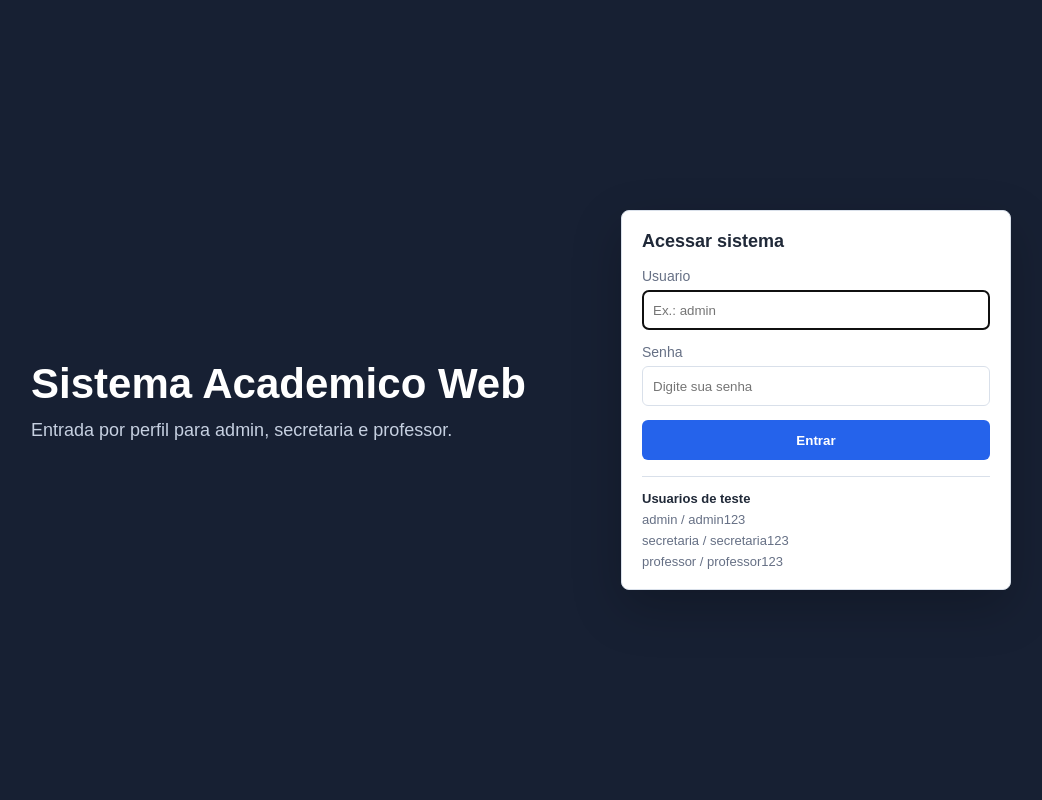
After one commit to carlosbarth-dev/sistema_academico_web, a Flask app: page /login in a window 1280 px wide. The commit adds this page. Shown: the whole page, without its empty margins (119-1161 px from the left). Run offline with Flask 3, Linux system fonts and the light colour scheme.

Commit message:
Adiciona login e dados completos de alunos

```diff
--- a/app.py
+++ b/app.py
@@ -1,14 +1,18 @@
 import os
+from functools import wraps
 
-from flask import Flask, flash, redirect, render_template, request, url_for
+from flask import Flask, flash, redirect, render_template, request, session, url_for
 from pg8000.dbapi import DatabaseError
+from werkzeug.security import check_password_hash
 
 from database import inicializar_banco
 from repositories import (
     boletim_aluno,
     buscar_aluno,
+    buscar_usuario_por_login,
     criar_aluno,
     criar_turma,
+    criar_usuarios_padrao,
     lancar_nota,
     listar_alunos,
     listar_turmas,
@@ -21,6 +25,47 @@ app = Flask(__name__)
 app.secret_key = os.getenv("FLASK_SECRET_KEY", "chave-dev-sistema-academico")
 
 
+# Anotacao minha:
+# Eu uso session para lembrar quem fez login.
+# Assim o usuario nao precisa mandar login e senha em cada formulario.
+
+def usuario_logado():
+    return session.get("usuario")
+
+
+def login_obrigatorio(funcao):
+    @wraps(funcao)
+    def wrapper(*args, **kwargs):
+        if not usuario_logado():
+            flash("Faca login para acessar o sistema.", "erro")
+            return redirect(url_for("login"))
+        return funcao(*args, **kwargs)
+
+    return wrapper
+
+
+def perfis_permitidos(*perfis):
+    def decorador(funcao):
+        @wraps(funcao)
+        def wrapper(*args, **kwargs):
+            usuario = usuario_logado()
+
+            if not usuario or usuario["perfil"] not in perfis:
+                flash("Seu perfil nao tem permissao para essa acao.", "erro")
+                return redirect(url_for("index"))
+
+            return funcao(*args, **kwargs)
+
+        return wrapper
+
+    return decorador
+
+
+def pode(*perfis):
+    usuario = usuario_logado()
+    return bool(usuario and usuario["perfil"] in perfis)
+
+
 def situacao_por_media(media):
     if media is None:
         return "Sem notas", "recuperacao"
@@ -31,7 +76,37 @@ def situacao_por_media(media):
     return "Reprovado", "reprovado"
 
 
+@app.route("/login", methods=["GET", "POST"])
+def login():
+    if request.method == "POST":
+        login_digitado = request.form["login"].strip()
+        senha_digitada = request.form["senha"].strip()
+        usuario = buscar_usuario_por_login(login_digitado)
+
+        if usuario and check_password_hash(usuario["senha_hash"], senha_digitada):
+            session["usuario"] = {
+                "id": usuario["id"],
+                "nome": usuario["nome"],
+                "login": usuario["login"],
+                "perfil": usuario["perfil"],
+            }
+            flash("Login realizado com sucesso.", "sucesso")
+            return redirect(url_for("index"))
+
+        flash("Login ou senha invalidos.", "erro")
+
+    return render_template("login.html")
+
+
+@app.get("/logout")
+def logout():
+    session.clear()
+    flash("Voce saiu do sistema.", "sucesso")
+    return redirect(url_for("login"))
+
+
 @app.route("/")
+@login_obrigatorio
 def index():
     busca = request.args.get("busca", "").strip()
     aluno_id = request.args.get("aluno_id", type=int)
@@ -55,10 +130,14 @@ def index():
         busca=busca,
         aluno_selecionado=aluno_selecionado,
         boletim=boletim,
+        usuario=usuario_logado(),
+        pode=pode,
     )
 
 
 @app.post("/turmas")
+@login_obrigatorio
+@perfis_permitidos("admin", "secretaria")
 def salvar_turma():
     try:
         criar_turma(
@@ -73,11 +152,17 @@ def salvar_turma():
 
 
 @app.post("/alunos")
+@login_obrigatorio
+@perfis_permitidos("admin", "secretaria")
 def salvar_aluno():
     try:
         criar_aluno(
             request.form["nome"].strip(),
             request.form["matricula"].strip(),
+            request.form["cpf"].strip(),
+            request.form["telefone"].strip(),
+            request.form["email"].strip(),
+            request.form["data_nascimento"].strip(),
             int(request.form["turma_id"]),
         )
         flash("Aluno cadastrado com sucesso.", "sucesso")
@@ -88,6 +173,8 @@ def salvar_aluno():
 
 
 @app.post("/notas")
+@login_obrigatorio
+@perfis_permitidos("admin", "professor")
 def salvar_nota():
     try:
         lancar_nota(
@@ -104,6 +191,8 @@ def salvar_nota():
 
 
 @app.post("/alunos/<int:aluno_id>/remover")
+@login_obrigatorio
+@perfis_permitidos("admin", "secretaria")
 def excluir_aluno(aluno_id):
     remover_aluno(aluno_id)
     flash("Aluno removido com sucesso.", "sucesso")
@@ -111,6 +200,9 @@ def excluir_aluno(aluno_id):
 
 
 if __name__ == "__main__":
-    # Eu inicializo o banco antes de subir o servidor para garantir que as tabelas existam.
+    # Anotacao minha:
+    # Eu inicializo o banco e crio usuarios padrao antes de abrir o site.
+    # Isso garante que eu consiga entrar no sistema logo no primeiro uso.
     inicializar_banco()
+    criar_usuarios_padrao()
     app.run(debug=True)
--- a/static/styles.css
+++ b/static/styles.css
@@ -271,3 +271,95 @@ th {
         width: 100%;
     }
 }
+
+.usuario-topo {
+    display: flex;
+    align-items: center;
+    gap: 12px;
+    color: #dbe5f4;
+}
+
+.botao-claro {
+    display: inline-flex;
+    align-items: center;
+    justify-content: center;
+    height: 36px;
+    border-radius: 6px;
+    padding: 0 12px;
+    background: #ffffff;
+    color: #172033;
+    font-weight: 700;
+    text-decoration: none;
+}
+
+.painel-aluno {
+    grid-column: span 2;
+}
+
+.pagina-login {
+    min-height: 100vh;
+    background: #172033;
+}
+
+.login-layout {
+    width: min(980px, calc(100% - 32px));
+    min-height: 100vh;
+    margin: 0 auto;
+    display: grid;
+    grid-template-columns: 1fr 390px;
+    align-items: center;
+    gap: 32px;
+}
+
+.login-apresentacao {
+    color: #ffffff;
+}
+
+.login-apresentacao h1 {
+    margin: 0 0 12px;
+    font-size: 42px;
+}
+
+.login-apresentacao p {
+    margin: 0;
+    color: #c6d0e1;
+    font-size: 18px;
+}
+
+.login-card {
+    box-shadow: 0 18px 50px rgba(0, 0, 0, 0.22);
+}
+
+.login-card button {
+    width: 100%;
+}
+
+.credenciais {
+    display: grid;
+    gap: 6px;
+    margin-top: 16px;
+    border-top: 1px solid var(--linha);
+    padding-top: 14px;
+    color: var(--muted);
+    font-size: 13px;
+}
+
+.credenciais strong {
+    color: var(--texto);
+}
+
+@media (max-width: 860px) {
+    .login-layout {
+        grid-template-columns: 1fr;
+        padding: 32px 0;
+    }
+
+    .painel-aluno {
+        grid-column: span 1;
+    }
+
+    .usuario-topo {
+        align-items: flex-start;
+        flex-direction: column;
+    }
+}
--- /dev/null
+++ b/templates/login.html
@@ -0,0 +1,48 @@
+<!DOCTYPE html>
+<html lang="pt-BR">
+<head>
+    <meta charset="UTF-8">
+    <meta name="viewport" content="width=device-width, initial-scale=1.0">
+    <title>Login - Sistema Academico Web</title>
+    <link rel="stylesheet" href="{{ url_for('static', filename='styles.css') }}">
+</head>
+<body class="pagina-login">
+    <main class="login-layout">
+        <section class="login-apresentacao">
+            <h1>Sistema Academico Web</h1>
+            <p>Entrada por perfil para admin, secretaria e professor.</p>
+        </section>
+
+        <form action="{{ url_for('login') }}" method="post" class="painel login-card">
+            <h2>Acessar sistema</h2>
+
+            {% with mensagens = get_flashed_messages(with_categories=true) %}
+                {% if mensagens %}
+                    <div class="mensagens">
+                        {% for categoria, mensagem in mensagens %}
+                            <p class="{{ categoria }}">{{ mensagem }}</p>
+                        {% endfor %}
+                    </div>
+                {% endif %}
+            {% endwith %}
+
+            <label>
+                Usuario
+                <input name="login" type="text" placeholder="Ex.: admin" required autofocus>
+            </label>
+            <label>
+                Senha
+                <input name="senha" type="password" placeholder="Digite sua senha" required>
+            </label>
+            <button type="submit">Entrar</button>
+
+            <div class="credenciais">
+                <strong>Usuarios de teste</strong>
+                <span>admin / admin123</span>
+                <span>secretaria / secretaria123</span>
+                <span>professor / professor123</span>
+            </div>
+        </form>
+    </main>
+</body>
+</html>
```
Also changed, not shown: repositories.py (+67 -7 lines), schema.sql (+39 -0 lines), templates/index.html (+45 -57 lines), README.md.
